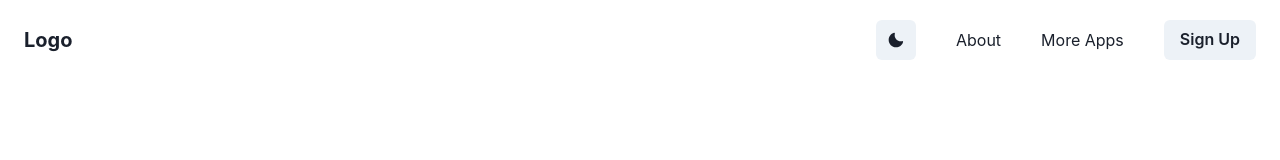
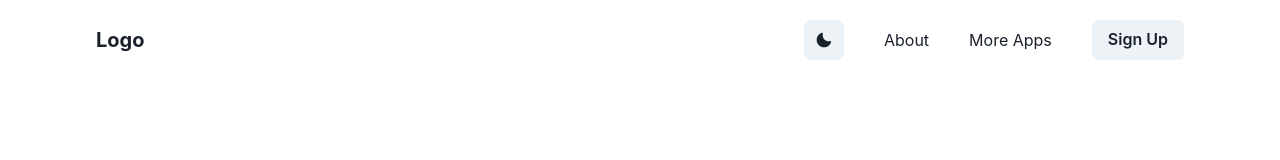
Before and after one commit to sammy-code98/chakra-landing-page, a React (Create React App) app: page / in a window 1280 px wide. Shown: the top 160 px of the page. Built offline with nearby package versions, Linux system fonts and the light colour scheme; the HTML template or start-up script is replaced by a standard one.

Commit message:
add padding

```diff
--- a/src/components/AboutComponent.tsx
+++ b/src/components/AboutComponent.tsx
@@ -16,7 +16,7 @@ export default function AboutComponent() {
                 justifyContent='space-between'
                 w='full'
                 py='12'
-                px={isMobileScreen ? '16' : '6'}
+                px={isMobileScreen ? '24' : '6'}
                 flexWrap='wrap'
                 flexDirection={isMobileScreen ? 'row' : 'column'}
             >
--- a/src/components/HeroComponent.tsx
+++ b/src/components/HeroComponent.tsx
@@ -8,7 +8,7 @@ export default function HeroComponent() {
         <Flex
             alignItems='center'
             w='full'
-            px={isMobileScreen ? '16' : '6'}
+            px={isMobileScreen ? '24' : '6'}
             py='16'
             minHeight='90vh'
             justifyContent='space-between'
--- a/src/components/Nav.tsx
+++ b/src/components/Nav.tsx
@@ -31,7 +31,8 @@ export default function Nav({ onOpen, ref }: { onOpen: any, ref: any }) {
         <Flex
             h='10vh'
             alignItems='center'
-            p='6'
+            py='6'
+            px='24'
             position='sticky'
             top='0'
             zIndex='sticky'
```
